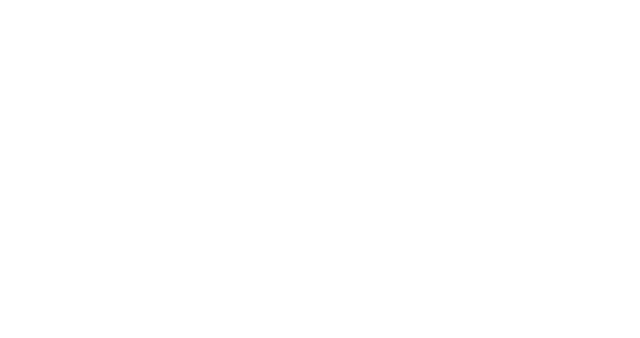
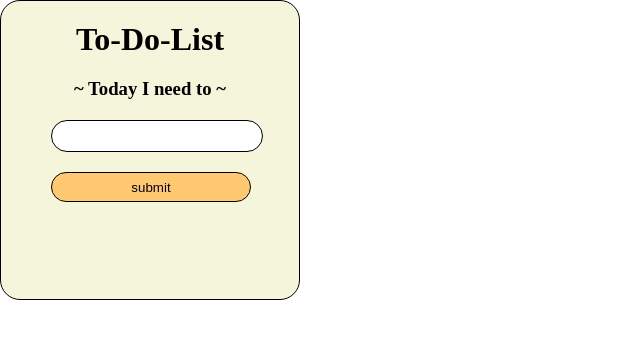
Before and after one commit to dts-kominfo-rea4a/challenge-dom-FarchanMY, a website: page index.html in a window 1280 px wide. Shown: the whole page, without its empty margins (0-640 px from the left). Drawn offline with Linux system fonts and the light colour scheme.

Commit message:
Mengerjakan tugas todo app

```diff
--- a/index.html
+++ b/index.html
@@ -9,30 +9,120 @@
   <body>
     <div id="app">
       <!-- TODO: Buatlah sebuah header dengan id todo-title -->
+      <h1 id="todo-title">To-Do-List</h1>
       <!-- TODO: Buatlah sebuah subtitle dengan id todo-subtitle -->
+      <h3 id="todo-subtitle">~ Today I need to ~</h3>
 
       <!-- Section: input -->
+      <form action="#">
       <!-- TODO: Buatlah sebuah input bertipe text dengan id todo-input -->
+      <input id="todo-input" type="text">
       <!-- TODO: Buatlah sebuah button dengan id todo-submit -->
-
+      <button type="submit" id="todo-submit" onclick="">submit</button>
+      </form>
       <!-- Section output -->
       <!-- TODO: Buatlah sebuah <ul> dengan id todo-output -->
+        <ul id="todo-output"></ul>
     </div>
+    <!--! Style CSS  !-->
+      <style>
+        *{
+          padding: 0%;
+          margin: 0%;
+        }
+
+        #app{
+          width: 300px;
+          height: 300px;
+          display: flex;
+          flex-direction: column;
+          border: 1px solid;
+          border-radius: 20px;
+          background-color: beige;
+          box-sizing: border-box;
+        }
+
+        h1{
+          text-align: center;
+          margin-bottom: 20px;
+          margin-top: 20px;
+        }
+        h3{
+          text-align: center;
+          margin-bottom: 20px;
+        }
+
+        form{
+          display: flex;
+          flex-direction: column;
+          justify-content: center;
+        }
+        input{
+          height: 30px;
+          width: 200px;
+          padding-left: 10px ;
+          margin: 0px 50px 20px 50px;
+          border-radius: 20px;
+          border: 1px solid;
+        }
+        button{
+          height: 30px;
+          width: 200px;
+          margin: 0px 50px 20px 50px;
+          border-radius: 20px;
+          border: 1px solid;
+          cursor: pointer;
+          background-color: rgb(255, 201, 114);
+        }
+        ul{
+          display: flex;
+          justify-content: center;
+          justify-content: center;
+        }
+        li{
+          justify-content: center;
+        }
+
+
+      </style>
 
     <!-- ! Untuk tantangan ini, script jangan diubah ke external js yah ! -->
     <script>
       // TODO: Deklarasi variable sesuai dengan kebutuhan di sini
-      let button;
-      let input;
-      let output;
+      let button = document.getElementById("todo-submit");
+      let input = document.getElementById("todo-input");
+      let output = document.getElementById("todo-output");
+
 
       // TODO: Buatlah sebuah fungsi dengan nama fnClickHandler
       // Fungsi yang digunakan untuk menambahkan tulisan
       // Jangan ubah cara deklarasi fungsinya, cukup isi saja
-      function fnClickHandler(toDoItem) {}
+      function fnClickHandler(toDoItem) {
+        //menambahkan list baru pada ul
+        let text = document.createElement("li");
+        let list = document.createTextNode(input.value);
+
+        text.appendChild(list);
+        output.appendChild(text);
+
+        console.log(input.value)
+
+
+      }
 
       // TODO: register event onclick / addEventListener untuk button
       // akan menjalankan fungsi fnClickHandler
+
+
+      button.addEventListener('click',fnClickHandler);
+      input.addEventListener("keypress",function(event){
+
+        if(event.key === "Enter"){
+          alert("SUCCES ENTER")
+          fnClickHandler()
+          event.preventDefault();
+        }
+       })
 
       // TODO: register event onkeypress / addEventListener untuk input
       // sehingga saat di input ditekan enter akan menjalankan fungsi fnClickHandler juga
```
Also changed, not shown: README.md.
